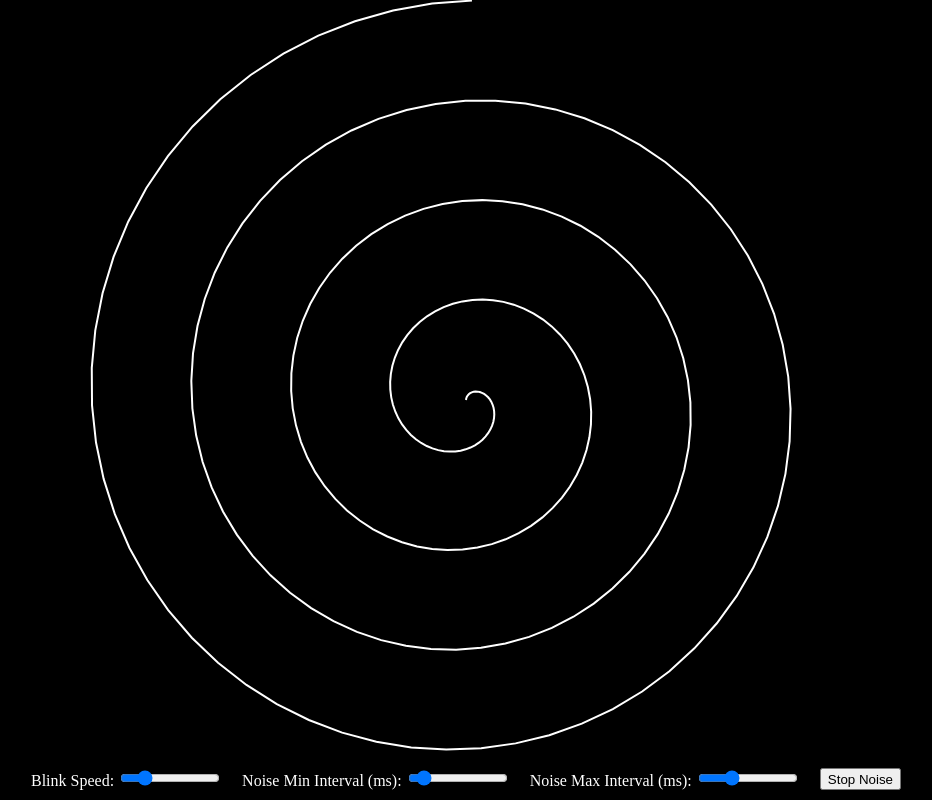
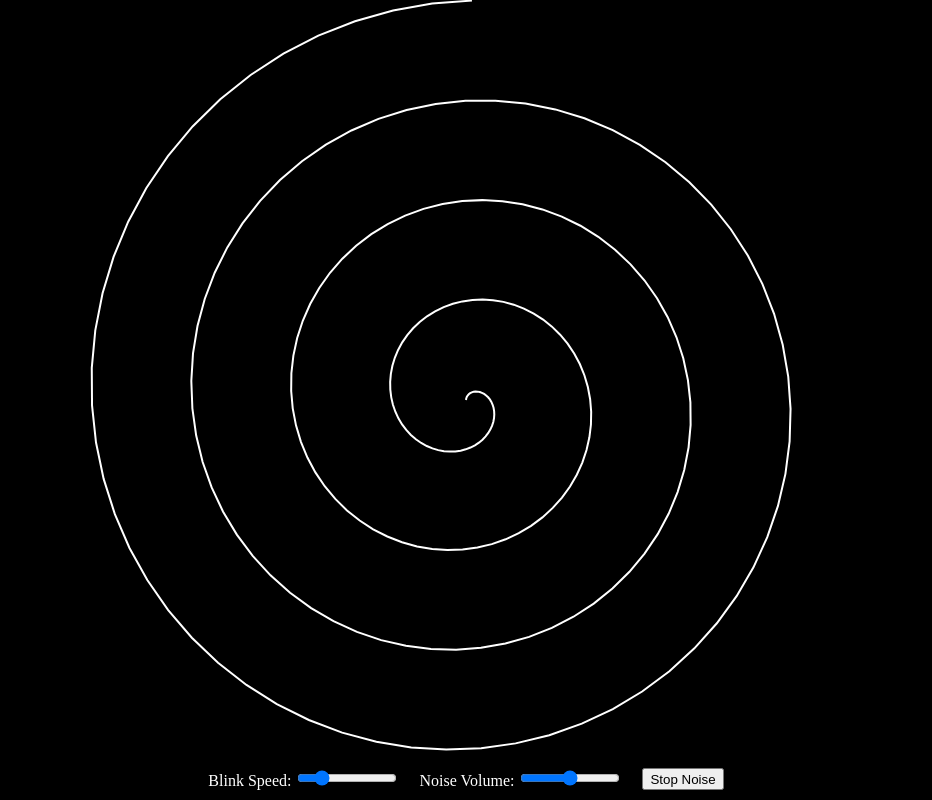
Before and after one commit to resotas/hypnosis, a plain HTML site: page index.html in a window 1280 px wide. Both pictures are taken after a click on the button "Start Noise". Shown: the whole page, without its empty margins (174-1106 px from the left). Drawn offline with Linux system fonts and the light colour scheme.

Commit message:
ノイズ音のれんぞく再生

```diff
--- a/index.html
+++ b/index.html
@@ -39,12 +39,8 @@
 			<input type="range" id="blinkSpeed" min="5" max="30" step="1" value="10">
 		</label>
 		<label>
-			Noise Min Interval (ms):
-			<input type="range" id="noiseMinInterval" min="100" max="2000" step="100" value="300">
-		</label>
-		<label>
-			Noise Max Interval (ms):
-			<input type="range" id="noiseMaxInterval" min="100" max="3000" step="100" value="1000">
+			Noise Volume:
+			<input type="range" id="noiseVolume" min="0" max="1" step="0.1" value="0.5">
 		</label>
 		<button id="toggleNoise">Start Noise</button>
 	</div>
@@ -56,8 +52,8 @@
 
 		let angle = 0; // For rotation
 		let blinkTimer;
-		let noiseTimer;
-		let noisePlaying = false;
+		let noiseSource;
+		let audioCtx;
 
 		function drawSpiral() {
 			ctx.clearRect(0, 0, canvas.width, canvas.height);
@@ -91,47 +87,53 @@
 			}, speed);
 		}
 
-		// Randomized White Noise Sound
-		function playNoise() {
-			const audioCtx = new (window.AudioContext || window.webkitAudioContext)();
-			const bufferSize = audioCtx.sampleRate * (Math.random() * 0.5 + 0.1); // Random duration between 0.1 to 0.6 seconds
+		// White Noise Sound
+		function generateNoise() {
+			const bufferSize = audioCtx.sampleRate * 1; // 1 second buffer
 			const noiseBuffer = audioCtx.createBuffer(1, bufferSize, audioCtx.sampleRate);
 			const output = noiseBuffer.getChannelData(0);
 
 			for (let i = 0; i < bufferSize; i++) {
 				output[i] = Math.random() * 2 - 1; // Generate random noise
 			}
-
-			const noiseSource = audioCtx.createBufferSource();
-			noiseSource.buffer = noiseBuffer;
-			noiseSource.connect(audioCtx.destination);
-			noiseSource.start();
+			return noiseBuffer;
 		}
 
 		function startNoise() {
 			const button = document.getElementById('toggleNoise');
-			const minInterval = parseInt(document.getElementById('noiseMinInterval').value, 10);
-			const maxInterval = parseInt(document.getElementById('noiseMaxInterval').value, 10);
+			if (!audioCtx) {
+				audioCtx = new (window.AudioContext || window.webkitAudioContext)();
+			}
+			const gainNode = audioCtx.createGain();
+			gainNode.gain.value = document.getElementById('noiseVolume').value;
 
-			function scheduleNoise() {
-				playNoise();
-				const nextInterval = Math.random() * (maxInterval - minInterval) + minInterval;
-				noiseTimer = setTimeout(scheduleNoise, nextInterval);
-			}
+			if (button.textContent === "Start Noise") {
+				// Ensure AudioContext is resumed
+				audioCtx.resume();
+				// Generate Noise
+				const noiseBuffer = generateNoise();
+				noiseSource = audioCtx.createBufferSource();
+				noiseSource.buffer = noiseBuffer;
+				noiseSource.loop = true; // Loop the noise
+				noiseSource.connect(gainNode).connect(audioCtx.destination);
+				noiseSource.start(0);
 
-			if (!noisePlaying) {
 				button.textContent = "Stop Noise";
-				noisePlaying = true;
-				scheduleNoise();
 			} else {
+				noiseSource.stop();
 				button.textContent = "Start Noise";
-				noisePlaying = false;
-				clearTimeout(noiseTimer);
 			}
 		}
 
 		document.getElementById('toggleNoise').addEventListener('click', startNoise);
 		document.getElementById('blinkSpeed').addEventListener('input', startBlinking);
+		document.getElementById('noiseVolume').addEventListener('input', (e) => {
+			if (audioCtx) {
+				audioCtx.resume();
+				const gainNode = audioCtx.createGain();
+				gainNode.gain.value = e.target.value;
+			}
+		});
 
 		// Initialize spiral and blinking
 		drawSpiral();
```
